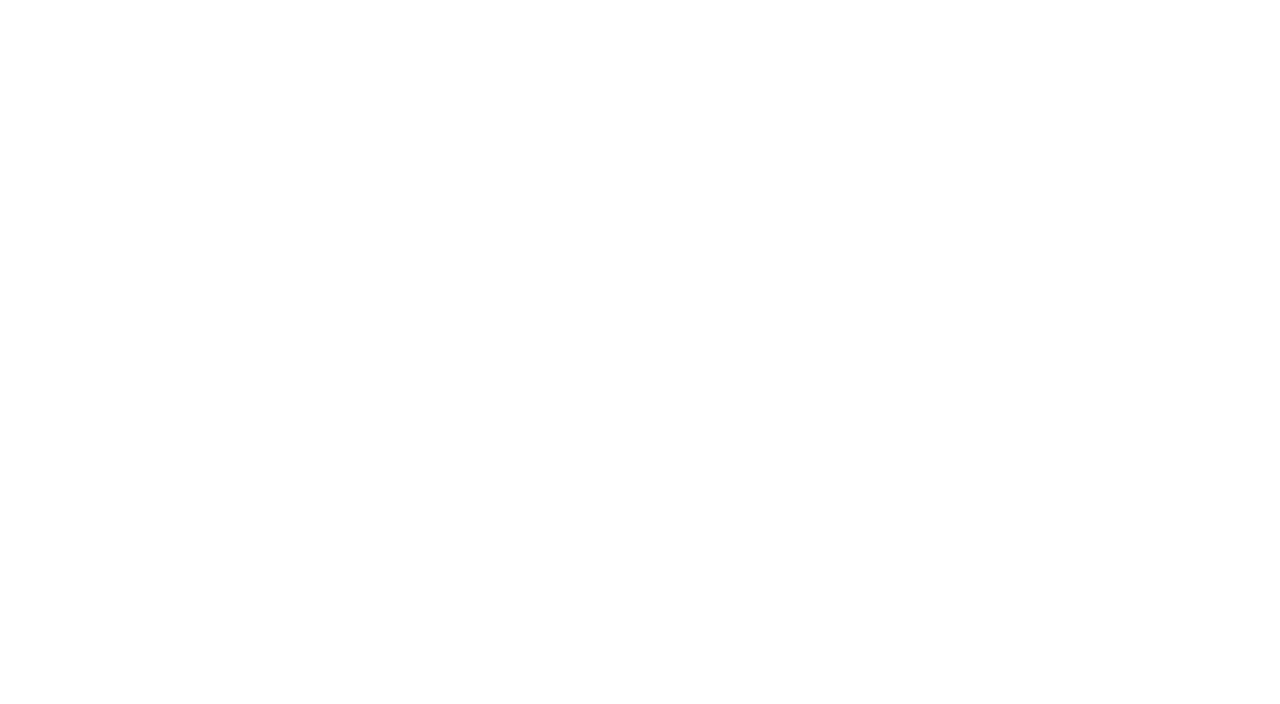
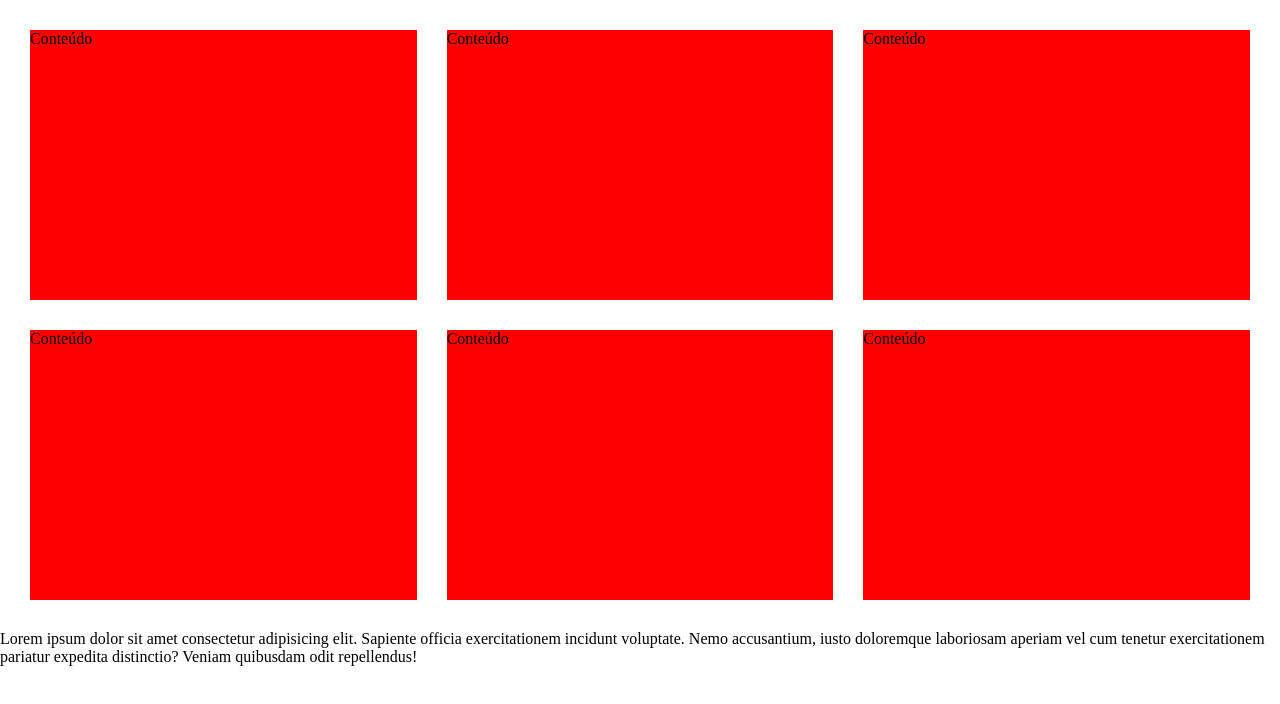
Before and after one commit to kauanhindlmayer/html-css, a plain HTML site: page 033_media_queries_e_breakpoints/index.html in a window 1280 px wide. Drawn offline with Linux system fonts and the light colour scheme.

Commit message:
Exercícios

```diff
--- a/033_media_queries_e_breakpoints/assets/css/style.css
+++ b/033_media_queries_e_breakpoints/assets/css/style.css
@@ -0,0 +1,44 @@
+* {
+  margin: 0;
+  padding: 0;
+  box-sizing: border-box;
+}
+
+.grid {
+  padding: 15px;
+}
+
+.grid::after {
+  content: '';
+  display: block;
+  clear: both;
+}
+
+.grid .col {
+  width: 33.33%;
+  height: 300px;
+  float: left;
+  padding: 15px;
+}
+
+.grid .col-content {
+  width: 100%;
+  height: 100%;
+  background: red;
+}
+
+p {
+  clear: left;
+}
+
+@media all and (max-width: 320px) {
+  .grid .col {
+    width: 100%;
+  }
+}
+
+@media all and (min-width: 321px) and (max-width: 768px) {
+  .grid .col {
+    width: 50%;
+  }
+}
--- a/033_media_queries_e_breakpoints/index.html
+++ b/033_media_queries_e_breakpoints/index.html
@@ -8,6 +8,43 @@
   <title>Document</title>
 </head>
 <body>
-
+  <div class="grid">
+    <div class="col">
+      <div class="col-content">
+        Conteúdo
+      </div>
+    </div>
+    <div class="col">
+      <div class="col-content">
+        Conteúdo
+      </div>
+    </div>
+    <div class="col">
+      <div class="col-content">
+        Conteúdo
+      </div>
+    </div>
+    <div class="col">
+      <div class="col-content">
+        Conteúdo
+      </div>
+    </div>
+    <div class="col">
+      <div class="col-content">
+        Conteúdo
+      </div>
+    </div>
+    <div class="col">
+      <div class="col-content">
+        Conteúdo
+      </div>
+    </div>
+  </div>
+  <p>
+    Lorem ipsum dolor sit amet consectetur adipisicing elit. Sapiente officia
+    exercitationem incidunt voluptate. Nemo accusantium, iusto doloremque laboriosam
+    aperiam vel cum tenetur exercitationem pariatur expedita distinctio? Veniam
+    quibusdam odit repellendus!
+  </p>
 </body>
 </html>
```
